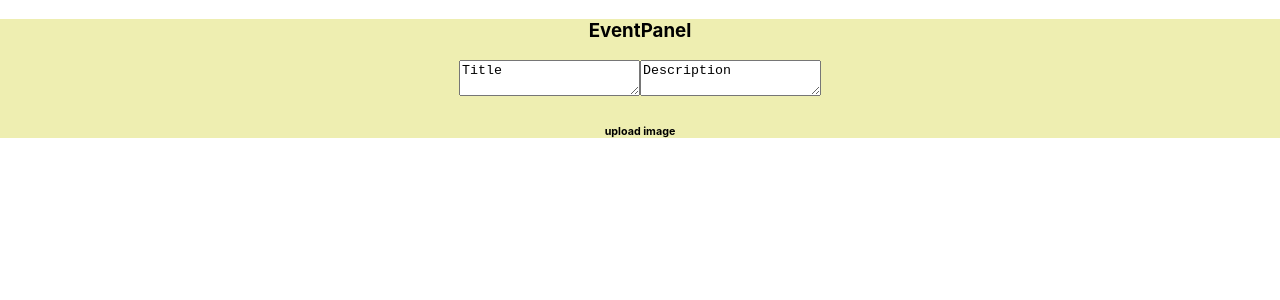
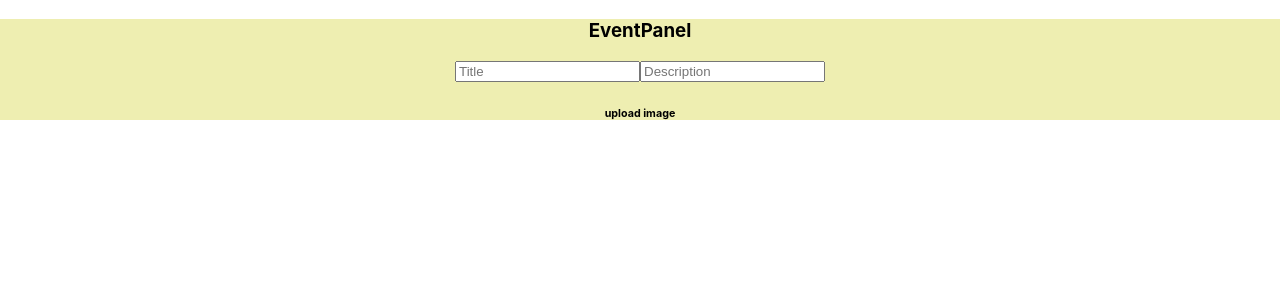
Before and after one commit to CoffeeJitterz/remeberingayurveda, a React (Create React App) app in the folder client/: page /eventpanel in a window 1280 px wide. Shown: the top 300 px of the page. Built offline with nearby package versions, Linux system fonts and the light colour scheme.

Commit message:
textarea changed to input on eventpanel

```diff
--- a/client/src/components/EventPanel.jsx
+++ b/client/src/components/EventPanel.jsx
@@ -4,8 +4,8 @@ export default function EventPanel() {
   return (
     <div>
         <h3>EventPanel</h3>
-        <textarea>Title</textarea>
-        <textarea>Description</textarea>
+        <input name='Title' placeholder='Title'/>
+        <input name='Description' placeholder='Description'/>
         <h6>upload image</h6>
     </div>
   )
```
